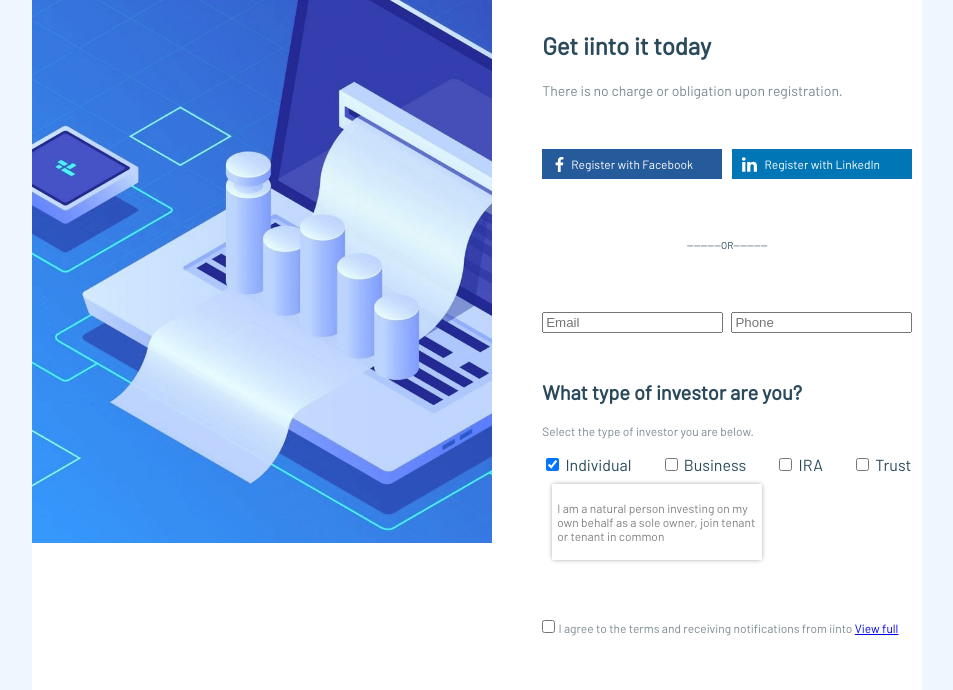
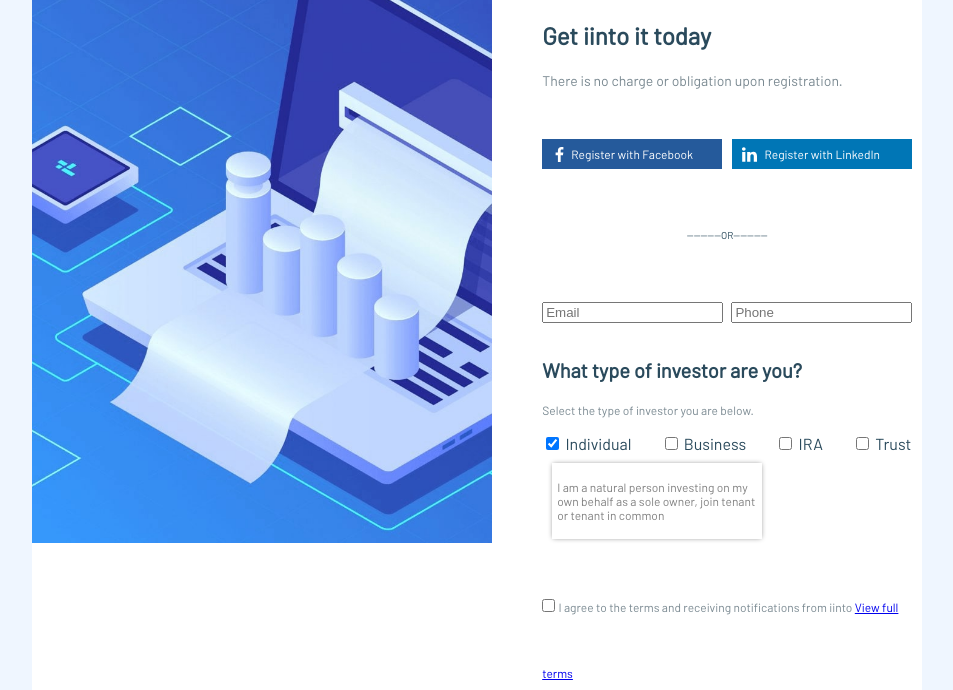
Before and after one commit to Axe11er/iinto, a plain HTML site: page index.html in a window 1280 px wide. Shown: the part 110-800 px from the top of the page, without its empty margins (163-1116 px from the left). Drawn offline with Linux system fonts and the light colour scheme.

Commit message:
replaced paddings to margins

```diff
--- a/style.css
+++ b/style.css
@@ -45,12 +45,12 @@ section:nth-of-type(1) {
 }
 
 h1 {
-    padding-top: 75px;
+    margin-top: 85px;
 }
 
 h2 {
     font-size: 20px;
-    padding-top: 30px;
+    margin-top: 35px;
 }
 
 img {
```
